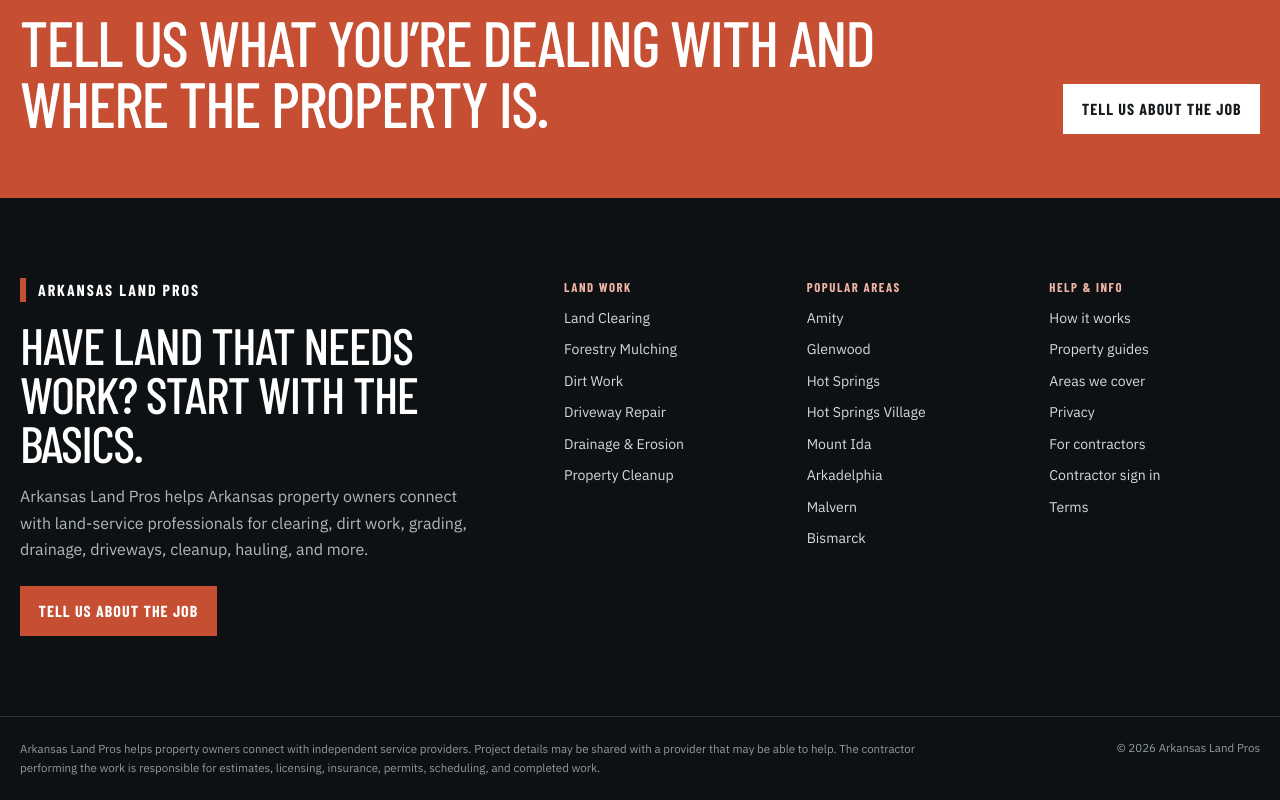
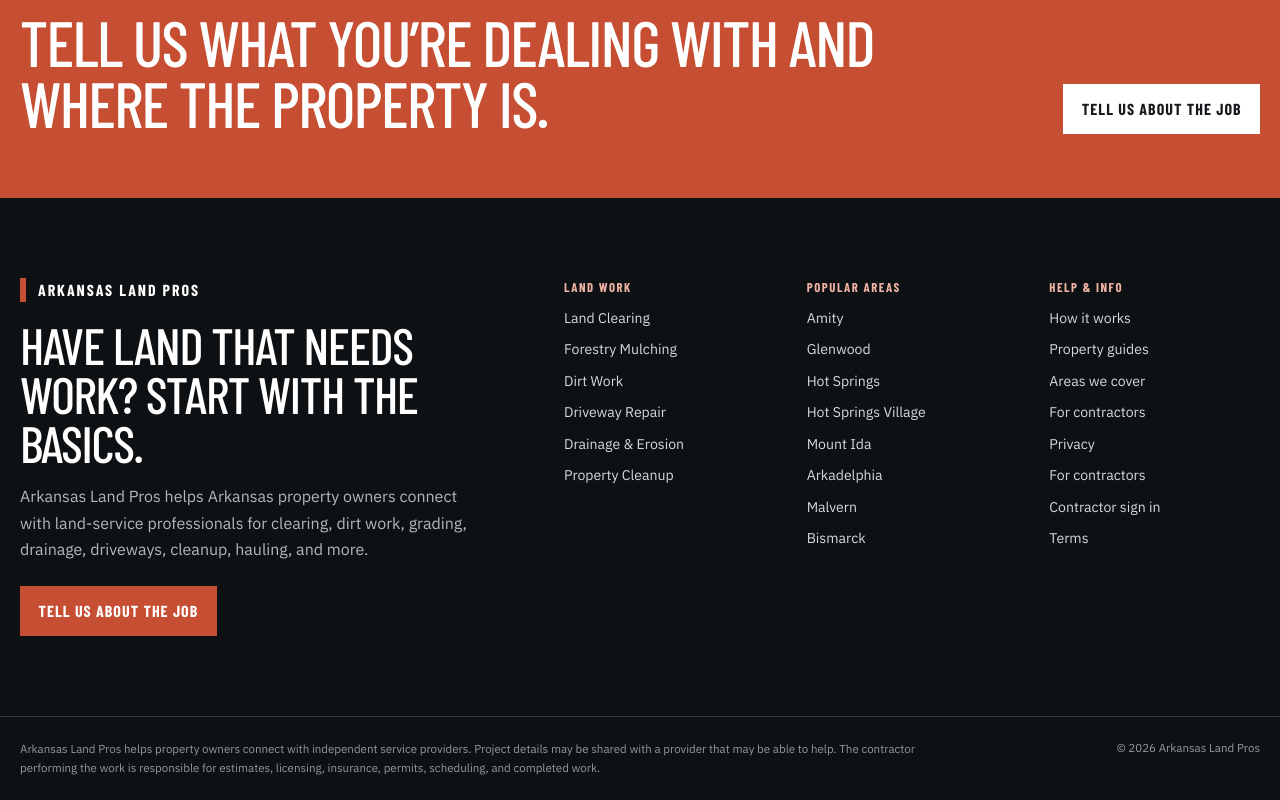
Before and after one commit to altifygenerator-ai/rpm-v3-final, a Next.js app: page / in a window 1280 px wide. Shown: the part 5102-5902 px from the top of the page. Built offline with nearby package versions, Linux system fonts and the light colour scheme; no server answers; a web font is replaced by a local one.

Commit message:
Link contractor marketplace from footer

```diff
--- a/src/components/site-footer.tsx
+++ b/src/components/site-footer.tsx
@@ -46,6 +46,7 @@
             <Link href="/about">How it works</Link>
             <Link href="/guides">Property guides</Link>
             <Link href="/areas">Areas we cover</Link>
+            <Link href="/pros">For contractors</Link>
             <Link href="/privacy">Privacy</Link>
             <Link href="/pros">For contractors</Link>
             <Link href="/pros/sign-in">Contractor sign in</Link>
```
